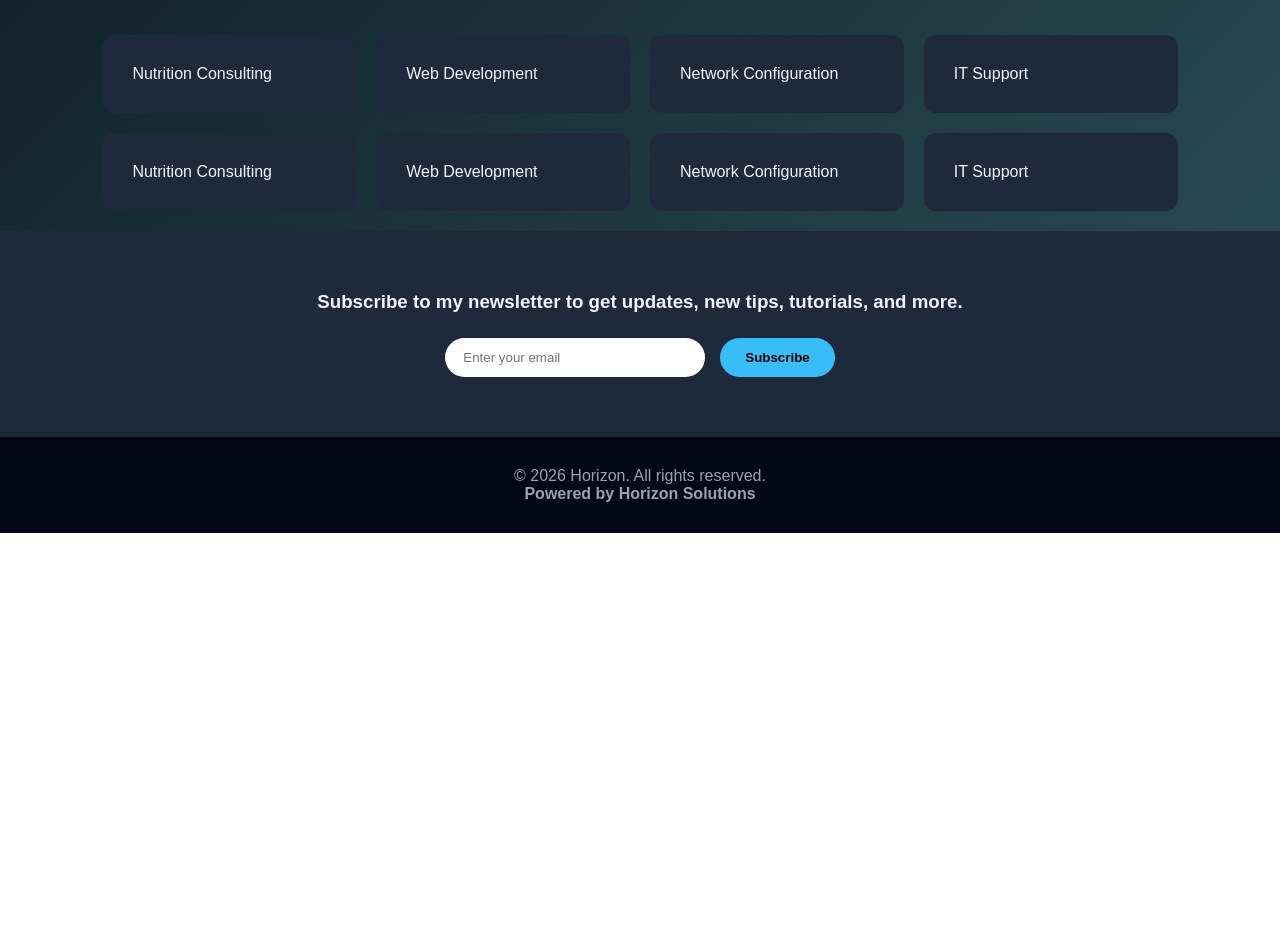
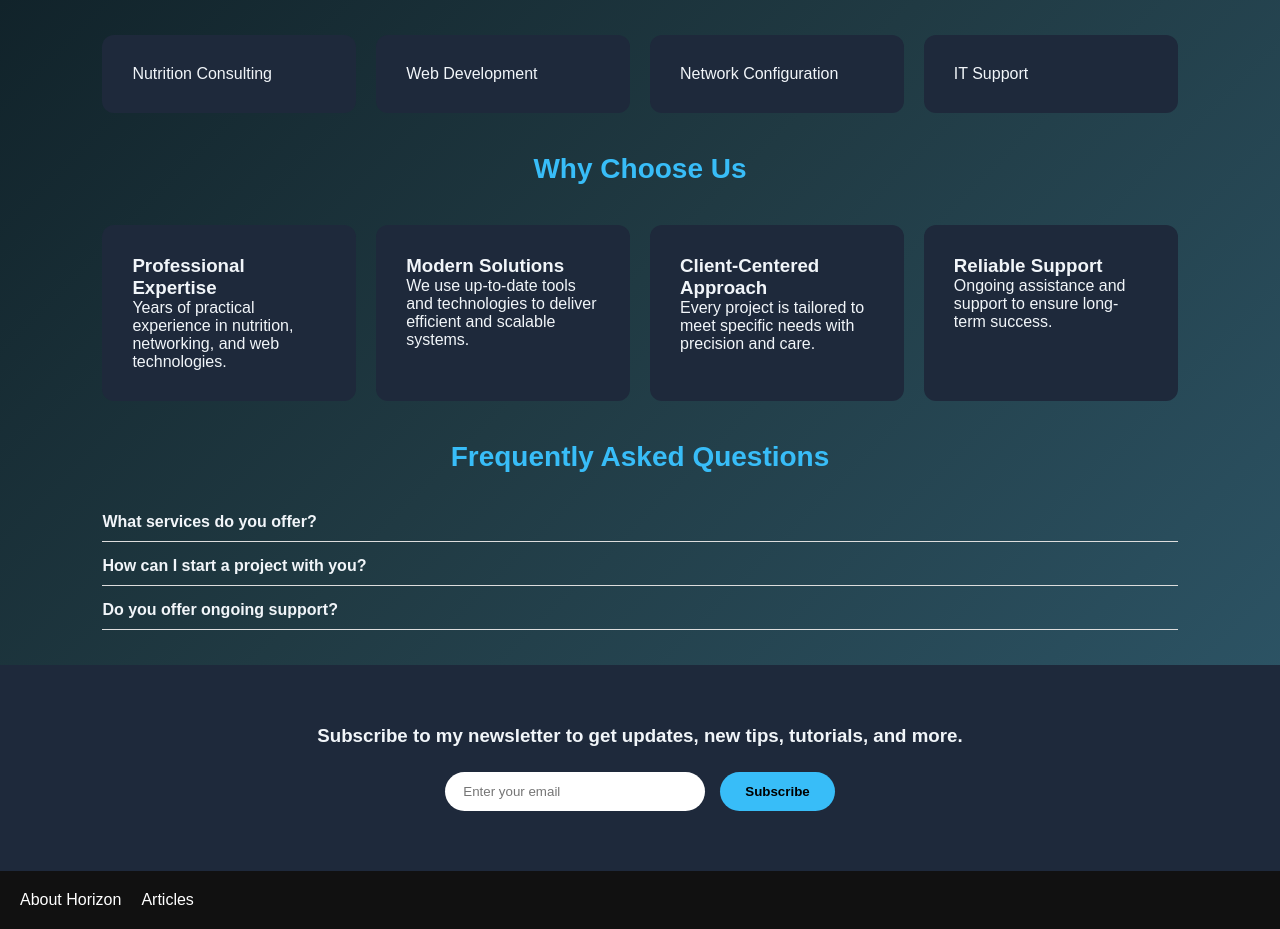
Before and after one commit to Abdub46/profile1, a React (Create React App) app: page / in a window 1280 px wide. Shown: the part 920-1849 px from the top of the page. Before the commit the page ends 1453 px from the top, so only its background shows below. Built offline with nearby package versions, Linux system fonts and the light colour scheme.

Commit message:
App.js changes

```diff
--- a/src/App.css
+++ b/src/App.css
@@ -680,3 +680,53 @@ html, body {
   color: #94a3b8;
   cursor: pointer;
 }
+
+
+
+
+
+/****************************App.js*************/
+/* FAQ */
+.faq-item {
+  margin-bottom: 15px;
+  border-bottom: 1px solid #ddd;
+  padding-bottom: 10px;
+  cursor: pointer;
+}
+
+.faq-question {
+  font-weight: 600;
+}
+
+.faq-answer {
+  margin-top: 8px;
+  color: #555;
+}
+
+/* Footer */
+.custom-footer {
+  padding: 20px;
+  background: #111;
+}
+
+.footer-links {
+  display: flex;
+  gap: 20px;
+  justify-content: flex-start;
+}
+
+.footer-links a {
+  color: white;
+  text-decoration: none;
+}
+
+.footer-links a:hover {
+  text-decoration: underline;
+}
+
+/* Mobile */
+@media (max-width: 768px) {
+  .footer-links {
+    justify-content: center;
+  }
+}
--- a/src/App.js
+++ b/src/App.js
@@ -6,6 +6,12 @@ import About from "./About";
 import Articles from "./Articles";
 
 function Home() {
+  const [openFAQ, setOpenFAQ] = useState(null);
+
+  const toggleFAQ = (index) => {
+    setOpenFAQ(openFAQ === index ? null : index);
+  };
+
   return (
     <>
       {/* HERO */}
@@ -48,11 +54,66 @@ function Home() {
           <div className="card">Web Development</div>
           <div className="card">Network Configuration</div>
           <div className="card">IT Support</div>
-          <div className="card">Nutrition Consulting</div>
-          <div className="card">Web Development</div>
-          <div className="card">Network Configuration</div>
-          <div className="card">IT Support</div>
+        </div>
+      </section>
 
+      {/* WHY CHOOSE US */}
+      <section className="section">
+        <h2 className="section-title">Why Choose Us</h2>
+        <div className="grid">
+          <div className="card">
+            <h3>Professional Expertise</h3>
+            <p>Years of practical experience in nutrition, networking, and web technologies.</p>
+          </div>
+          <div className="card">
+            <h3>Modern Solutions</h3>
+            <p>We use up-to-date tools and technologies to deliver efficient and scalable systems.</p>
+          </div>
+          <div className="card">
+            <h3>Client-Centered Approach</h3>
+            <p>Every project is tailored to meet specific needs with precision and care.</p>
+          </div>
+          <div className="card">
+            <h3>Reliable Support</h3>
+            <p>Ongoing assistance and support to ensure long-term success.</p>
+          </div>
+        </div>
+      </section>
+
+      {/* FAQ SECTION */}
+      <section className="section">
+        <h2 className="section-title">Frequently Asked Questions</h2>
+
+        <div className="faq">
+          {[
+            {
+              question: "What services do you offer?",
+              answer:
+                "We offer nutrition consulting, web development, network configuration, and complete IT support solutions."
+            },
+            {
+              question: "How can I start a project with you?",
+              answer:
+                "Simply reach out through the contact section or subscribe to receive updates and consultation information."
+            },
+            {
+              question: "Do you offer ongoing support?",
+              answer:
+                "Yes, we provide continuous support and maintenance for systems and applications we develop."
+            }
+          ].map((item, index) => (
+            <div key={index} className="faq-item">
+              <div
+                className="faq-question"
+                onClick={() => toggleFAQ(index)}
+              >
+                {item.question}
+              </div>
+              {openFAQ === index && (
+                <div className="faq-answer">{item.answer}</div>
+              )}
+            </div>
+          ))}
         </div>
       </section>
     </>
@@ -123,11 +184,14 @@ function App() {
           </div>
         </section>
 
-        {/* FOOTER */}
-        <footer>
-          © {new Date().getFullYear()} Horizon. All rights reserved.
-          <h4>Powered by Horizon Solutions</h4>
+        {/* NEW FOOTER */}
+        <footer className="custom-footer">
+          <div className="footer-links">
+            <Link to="/about">About Horizon</Link>
+            <Link to="/articles">Articles</Link>
+          </div>
         </footer>
+
       </div>
     </Router>
   );
```
